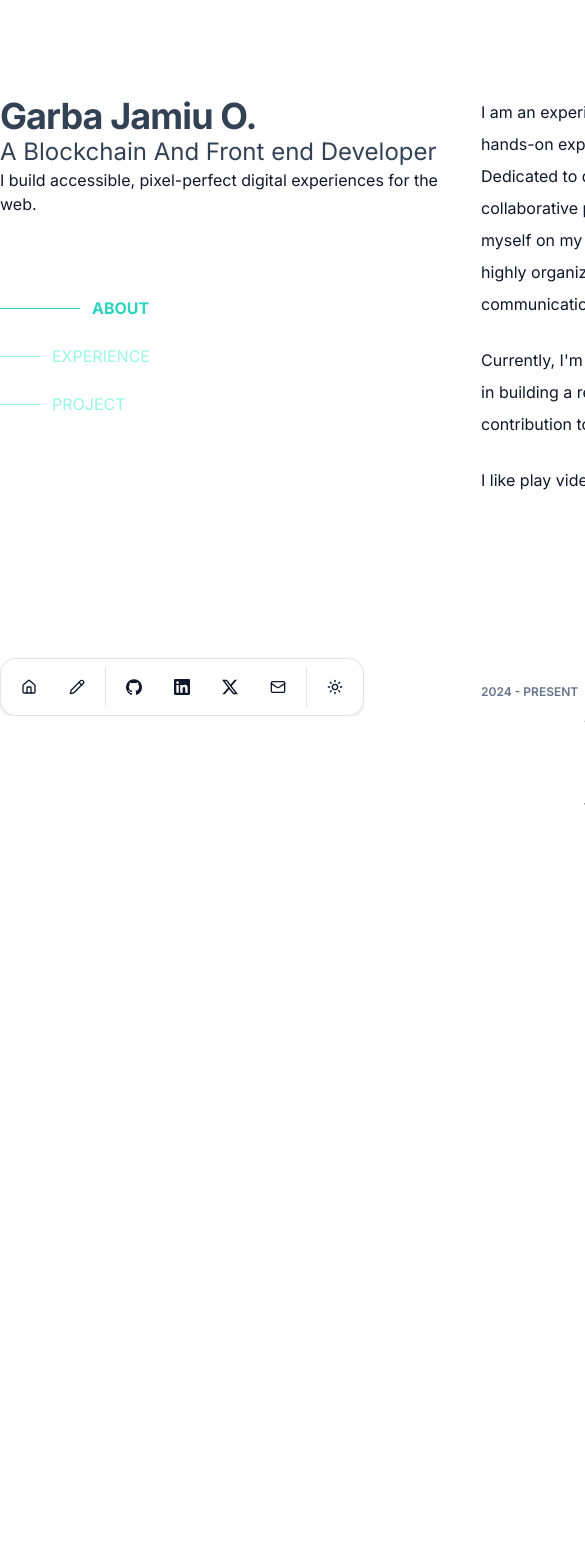
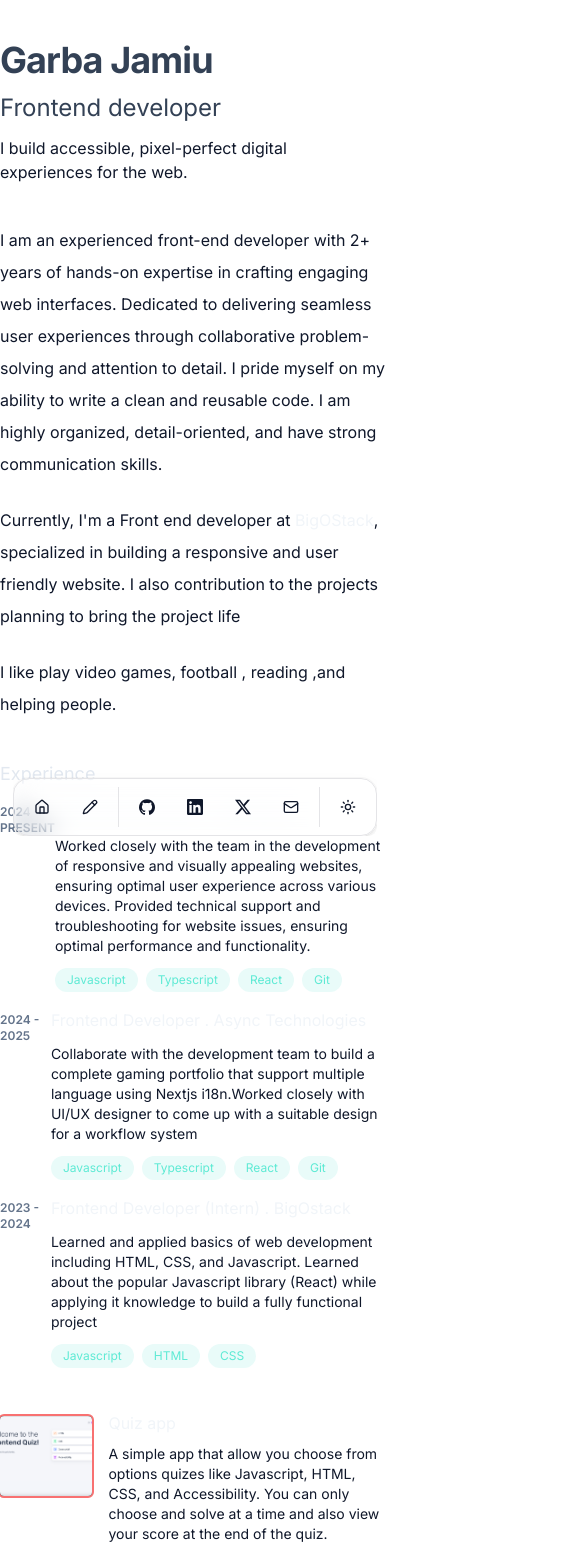
Before and after one commit to Jaymandevv/portfolio, a Next.js app: page / in a window 390 px wide. Shown: the top 1552 px of the page, 585 px wide, since content can reach past the window. Before the commit the page ends 844 px from the top, so only its background shows below. Built offline with nearby package versions, Linux system fonts and the light colour scheme.

Commit message:
wip: start the  responsiveness

```diff
--- a/src/app/layout.tsx
+++ b/src/app/layout.tsx
@@ -33,7 +33,7 @@ export default function RootLayout({
       <body className={`${inter.className} text-slate-900 dark:text-slate-400  h-screen  antialiased`}>
         <ScrollContextProvider>
           <ThemeProvider attribute="class" defaultTheme="system" enableSystem disableTransitionOnChange>
-            <Background gradientSize={400} className="w-[1250px] mx-auto">
+            <Background gradientSize={400} className="w-[950px] xl:w-[1250px] mx-auto">
               {children}
             </Background>
           </ThemeProvider>
--- a/src/app/page.tsx
+++ b/src/app/page.tsx
@@ -5,7 +5,7 @@ import Profile from "@/features/profile/profile";
 
 function App() {
   return (
-    <div className="flex w-full h-screen">
+    <div className="flex flex-col gap-10 py-10 lg:py-0 lg:flex-row w-full lg:h-screen">
       <Profile />
       <Details />
     </div>
--- a/src/components/background.tsx
+++ b/src/components/background.tsx
@@ -15,10 +15,10 @@ function Background({ children, gradientSize, className }: BackgroundProps) {
   const cardRef = useRef<HTMLDivElement>(null);
   const mouseX = useMotionValue(-gradientSize);
   const mouseY = useMotionValue(-gradientSize);
-  const {theme} = useTheme()
+  const { theme } = useTheme();
   const gradientColor = theme === "dark" ? "#1e293b" : "#eee";
 
-  console.log(theme)
+  console.log(theme);
 
   const handleMouseMove = useCallback(
     (e: MouseEvent) => {
@@ -72,7 +72,7 @@ function Background({ children, gradientSize, className }: BackgroundProps) {
       <div className="absolute inset-0 z-10 " />
       <div className={`relative z-30 ${className}`}>{children}</div>
       <motion.div
-        className="pointer-events-none absolute inset-px z-10  opacity-0 transition-opacity duration-300 group-hover:opacity-100"
+        className="pointer-events-none absolute inset-px z-10  lg:opacity-0 lg:transition-opacity duration-300 lg:group-hover:opacity-100"
         style={{
           background: useMotionTemplate`
              radial-gradient(${gradientSize}px circle at ${mouseX}px ${mouseY}px, ${gradientColor}, transparent 100%)
--- a/src/components/tags.tsx
+++ b/src/components/tags.tsx
@@ -4,7 +4,7 @@ interface TagsProps {
 
 function Tags({ items }: TagsProps) {
   return (
-    <div className="flex gap-2 ">
+    <div className="flex gap-2 flex-wrap">
       {items.map((s) => (
         <div key={s} className="bg-teal-400/10 px-3 py-1 text-xs text-teal-300 rounded-full">
           <p>{s}</p>
--- a/src/data/data.js
+++ b/src/data/data.js
@@ -1,7 +1,7 @@
 export const data = {
   profile: {
     name: "Garba Jamiu",
-    job: "Blockchain and Frontend developer",
+    job: "Frontend developer",
     sub_title: "I build accessible, pixel-perfect digital experiences for the web.",
   },
 
--- a/src/features/details/components/about.tsx
+++ b/src/features/details/components/about.tsx
@@ -2,7 +2,7 @@ import LinkComp from "@/components/linkComp";
 
 function About() {
   return (
-    <div className="space-y-6 leading-8 pl-6 text-base">
+    <div className="space-y-6 leading-8 lg:pl-6 text-base">
       <p>
         I am an experienced front-end developer with 2+ years of hands-on expertise in crafting engaging web interfaces. Dedicated to delivering seamless user experiences through collaborative
         problem- solving and attention to detail. I pride myself on my ability to write a clean and reusable code. I am highly organized, detail-oriented, and have strong communication skills.
--- a/src/features/details/components/experience/experience.tsx
+++ b/src/features/details/components/experience/experience.tsx
@@ -6,14 +6,15 @@ function Experience() {
   const [hoveredIndex, setHoveredIndex] = useState<number | null>(null);
 
   return (
-    <div>
+    <div className="space-y-3">
+      <h2 className="text-lg text-slate-200 lg:hidden">Experience</h2>
       <ol className="flex flex-col gap-4 justify-start">
         {data.experience.map((exp, index) => (
           <li
             key={exp.duration}
             onMouseEnter={() => setHoveredIndex(index)}
             onMouseLeave={() => setHoveredIndex(null)}
-            className={`p-6 rounded-md transition-all list-none ${hoveredIndex === index ? "bg-slate-800/50" : hoveredIndex !== null ? "opacity-50" : ""}`}
+            className={`lg:p-6 rounded-md transition-all list-none ${hoveredIndex === index ? "lg:bg-slate-800/50" : hoveredIndex !== null ? "lg:opacity-50" : ""}`}
           >
             <ExperienceItems exp={exp} index={index} hoveredIndex={hoveredIndex} />
           </li>
--- a/src/features/details/components/experience/experienceItems.tsx
+++ b/src/features/details/components/experience/experienceItems.tsx
@@ -4,7 +4,7 @@ import Tags from "@/components/tags";
 function ExperienceItems({ exp, index, hoveredIndex }: IExperienceItems) {
   return (
     <div className=" flex">
-      <div className="w-[30%] mt-1">
+      <div className="w-[15%] lg:w-[30%] mt-1">
         <p className="text-slate-500 text-xs font-semibold">{exp.duration}</p>
       </div>
       <div className="text-sm w-full flex flex-col gap-3">
--- a/src/features/details/components/project/project.tsx
+++ b/src/features/details/components/project/project.tsx
@@ -5,13 +5,13 @@ function Project() {
   const [hoveredIndex, setHoveredIndex] = useState<number | null>(null);
 
   return (
-    <div>
+    <div className="space-y-5 lg:space-y-0">
       {data.projects.map((p, index) => (
         <li
           key={p.title}
           onMouseEnter={() => setHoveredIndex(index)}
           onMouseLeave={() => setHoveredIndex(null)}
-          className={`p-6 rounded-md transition-all list-none ${hoveredIndex === index ? "bg-slate-800/50" : hoveredIndex !== null ? "opacity-50" : ""}`}
+          className={`lg:p-6 rounded-md transition-all list-none ${hoveredIndex === index ? "lg:bg-slate-800/50" : hoveredIndex !== null ? "lg:opacity-50" : ""}`}
         >
           <ProjectItems project={p} index={index} hoveredIndex={hoveredIndex} />
         </li>
--- a/src/features/details/components/project/projectItems.tsx
+++ b/src/features/details/components/project/projectItems.tsx
@@ -5,7 +5,7 @@ import Image from "next/image";
 function ProjectItems({ project, index, hoveredIndex }: IProjects) {
   return (
     <div className="flex gap-4">
-      <div className="relative h-20 w-32 mt-2 rounded-sm ring-2 ring-red-400 overflow-hidden bg-black basis-[30%] ">
+      <div className="relative h-20 w-32 mt-2 rounded-sm ring-2 ring-red-400 overflow-hidden bg-black lg:basis-[30%] ">
         <Image src={project.image_url} className="object-cover" fill alt="project image" />
       </div>
       <div className="w-full justify-self-start space-y-2">
--- a/src/features/details/details.tsx
+++ b/src/features/details/details.tsx
@@ -3,6 +3,7 @@ import { useEffect } from "react";
 import About from "./components/about";
 import Experience from "./components/experience/experience";
 import Project from "./components/project/project";
+import LinkComp from "@/components/linkComp";
 
 const data = [
   { id: "about", comp: <About /> },
@@ -32,14 +33,23 @@ function Details() {
   }, []);
 
   return (
-    <div className="detail py-24 details w-full basis-[52%] overflow-y-scroll hide-scrollbar">
-      <div className="flex flex-col gap-40">
+    <div className="detail lg:py-24 details w-full lg:basis-[52%] overflow-y-scroll hide-scrollbar  lg:space-y-10">
+      <div className="flex flex-col gap-10 lg:pl-6">
         {data.map(({ id, comp }) => (
           <section key={id} id={id} className="text-xl">
             {comp}
           </section>
         ))}
       </div>
+      <div className="lg:pl-6 space-y-20">
+        <LinkComp name="View Full Résumé" url="https://drive.google.com/file/d/1q4nies91g51C0na2Vtt2AZ8ygQIkwIXD/view?usp=drive_link" />
+
+        <footer className="text-sm mr-48 ">
+          Inspired by <LinkComp name="Brittany Chiang" url="https://www.linkedin.com/in/bchiang7/" />, coded in <LinkComp name="Visual Studio Code" url="https://code.visualstudio.com/" /> by yours
+          truly. Built with <LinkComp name="Next js" url="https://nextjs.org/" /> and <LinkComp name="Tailwind Css" url="https://tailwindcss.com/" />, deployed with{" "}
+          <LinkComp name="Vercel" url="https://vercel.com/" />. All text is set in the <LinkComp name="Inter" url="https://rsms.me/inter/" /> typeface
+        </footer>
+      </div>
     </div>
   );
 }
--- a/src/features/profile/profile.tsx
+++ b/src/features/profile/profile.tsx
@@ -1,21 +1,26 @@
 import { DockCM } from "../nav-dock";
 import ScrollEffect from "./components/scrollEffect";
+import { data } from "@/data/data";
 
 function Profile() {
+  const {
+    profile: { name, job, sub_title },
+  } = data;
+
   return (
-    <div className="py-24 w-full basis-[48%] flex flex-col items-start ">
-      <div>
-        <h1 className="dark:text-slate-200 text-slate-700  text-4xl font-bold tracking-tight">Garba Jamiu O.</h1>
-        <h2 className="text-2xl text-slate-700 dark:text-slate-200">A Blockchain And Front end Developer</h2>
+    <div className="lg:py-24 w-full lg:basis-[48%] flex flex-col items-start ">
+      <div className="space-y-3 ">
+        <h1 className="dark:text-slate-200 text-slate-700  text-4xl font-bold tracking-tight">{name}</h1>
+        <h2 className="text-2xl text-slate-700 dark:text-slate-200">{job}</h2>
 
-        <p>I build accessible, pixel-perfect digital experiences for the web.</p>
+        <p className="mr-20">{sub_title}</p>
       </div>
 
-      <div className="mt-20">
+      <div className="hidden lg:mt-20 lg:block">
         <ScrollEffect />
       </div>
 
-      <div className="mt-auto pb-8">
+      <div className="fixed self-center bottom-2 lg:mt-auto lg:pb-8 lg:self-start lg:relative">
         <DockCM />
       </div>
     </div>
```
